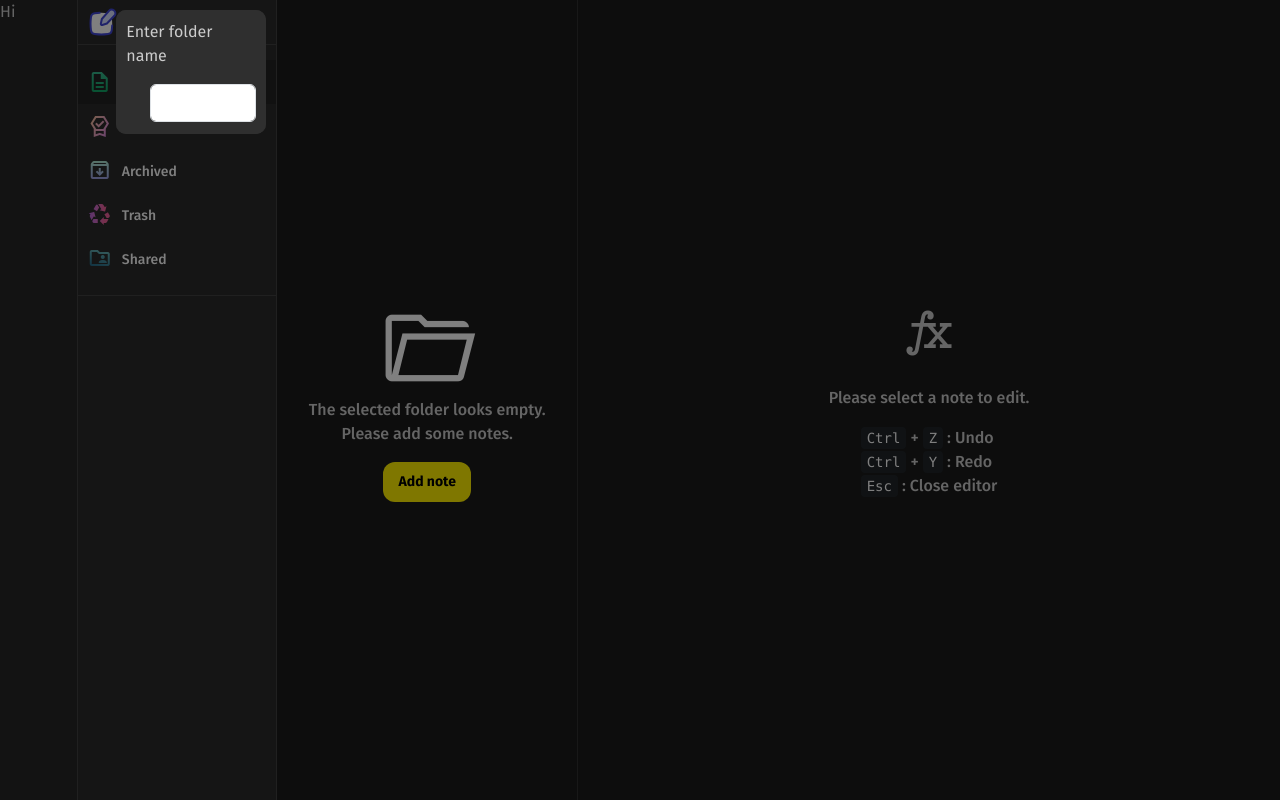
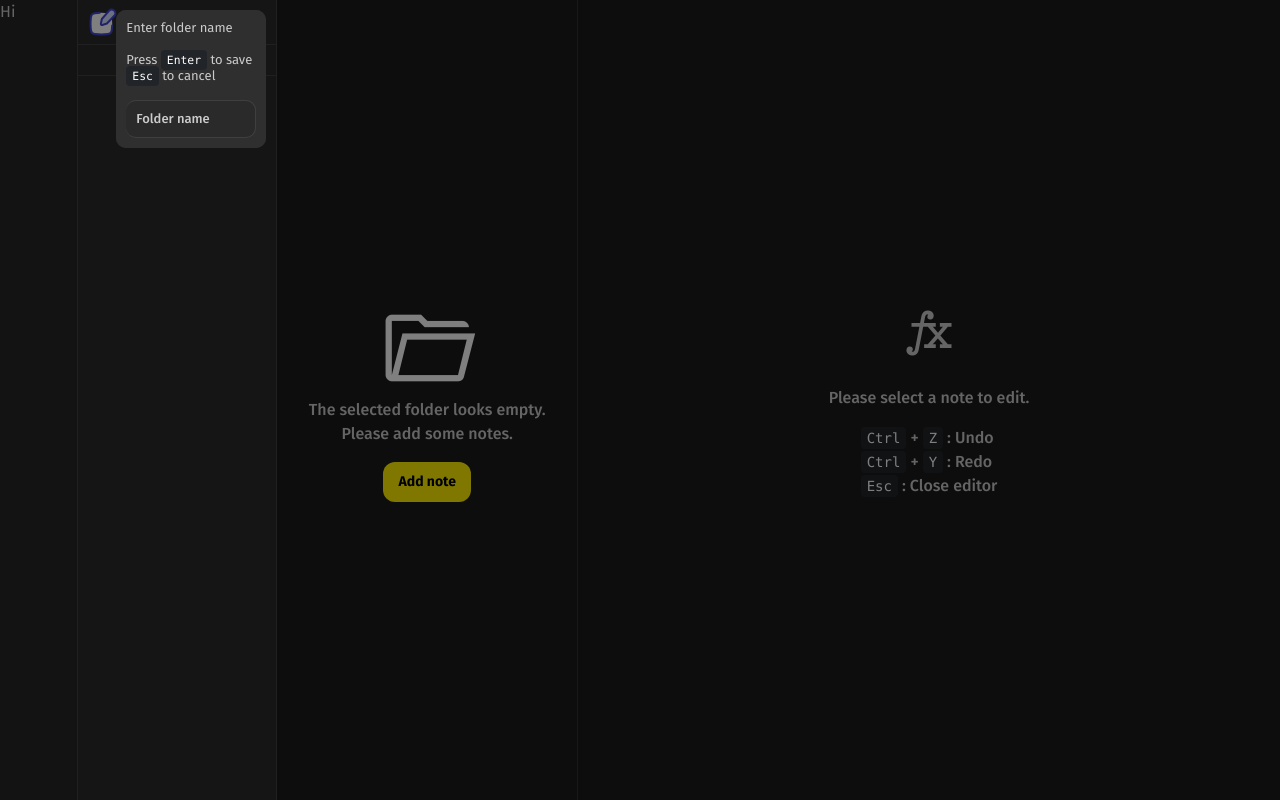
Before and after one commit to ebenjs/openpress, a Vue app: page / in a window 1280 px wide. Both pictures are taken after a click on the button "create_new_folder". Built offline with nearby package versions, Linux system fonts and the light colour scheme.

Commit message:
added new folder creation feature

```diff
--- a/src/assets/styles/main.scss
+++ b/src/assets/styles/main.scss
@@ -37,6 +37,15 @@ body {
   }
 }
 
+.custom-button-small {
+  padding: 5px 10px;
+}
+
+.custom-button-x-small {
+  padding: 2px 5px;
+  border-radius: 8px;
+}
+
 .ce-toolbar__plus {
   // same as hover
   background-color: $accent-color-darken;
--- a/src/components/FoldersView.vue
+++ b/src/components/FoldersView.vue
@@ -1,10 +1,9 @@
 <script setup lang="ts">
-import { ref, type PropType, watch, computed } from 'vue'
+import { type PropType, computed } from 'vue'
 import LogoView from './LogoView.vue'
 import FolderGroup from './folders-view/FolderGroup.vue'
 import type { Folder } from '@/types'
 import { generateUniqueId } from '@/utilities/helpers'
-import { appConstants } from '@/utilities/consts'
 
 const props = defineProps({
   // folders of Notes
@@ -22,20 +21,15 @@ const props = defineProps({
 
 const emit = defineEmits(['selected-folder-change'])
 
-const defaultFolders = computed(() => {
-  const defaultFoldersFromLocalStorage = localStorage.getItem(
-    appConstants.DEFAULT_LOCAL_STORAGE_KEY
-  )
-  if (defaultFoldersFromLocalStorage) {
-    return JSON.parse(defaultFoldersFromLocalStorage)
-  } else {
-    return appConstants.DEFAULT_FOLDERS
-  }
-})
-
 const filteredFoldersNoDefault = computed(() => {
   return props.folders.filter((folder) => {
     return !folder.isDefault
+  })
+})
+
+const filteredFoldersDefault = computed(() => {
+  return props.folders.filter((folder) => {
+    return folder.isDefault
   })
 })
 </script>
@@ -45,7 +39,7 @@ const filteredFoldersNoDefault = computed(() => {
     <LogoView />
     <div class="default-folder-group-wrapper">
       <FolderGroup
-        v-for="folder in defaultFolders"
+        v-for="folder in filteredFoldersDefault"
         :key="folder.id"
         :folder="folder"
         @click="$emit('selected-folder-change', folder.id)"
--- a/src/components/LogoView.vue
+++ b/src/components/LogoView.vue
@@ -2,14 +2,52 @@
 import { onMounted, ref } from 'vue'
 import CustomPopover from './notes-view/CustomPopover.vue'
 import TransparentIconButton from './global/TransparentIconButton.vue'
+import CustomizableInput from './global/CustomizableInput.vue'
+import { useFolderStore } from '@/stores/folder'
+import { generateUniqueId } from '@/utilities/helpers'
+import type { Folder } from '@/types'
+import type { DataAccess } from '@/services/data-access'
+import { DataAccessLocalStorageImpl } from '@/services/data-access-localstorage-impl'
+import { appConstants } from '@/utilities/consts'
 
+const folderStore = useFolderStore()
 const isPopoverActive = ref(false)
-const folderName = ref('')
+const newFolderName = ref('')
+const datadataAccessLocalStorageImpl: DataAccess = new DataAccessLocalStorageImpl()
+
+const customStyle = {
+  borderRadius: '10px',
+  fontSize: 'small'
+}
 
 const togglePopoverState = () => {
   isPopoverActive.value = !isPopoverActive.value
 }
 onMounted(() => {
+  window.addEventListener('keydown', (event) => {
+    if (event.key === 'Enter') {
+      const newFolder: Folder = {
+        id: generateUniqueId(),
+        name: newFolderName.value,
+        notes: []
+      }
+      folderStore.addNewFolder(newFolder)
+
+      datadataAccessLocalStorageImpl
+        .post(appConstants.DEFAULT_LOCAL_STORAGE_KEY, folderStore.folders)
+        .then(() => {
+          console.log('New folder added successfully')
+        })
+        .catch((error) => {
+          console.log('Error while adding new folder', error)
+        })
+
+      newFolderName.value = ''
+
+      isPopoverActive.value = false
+    }
+  })
+
   window.addEventListener('keydown', (event) => {
     if (event.key === 'Escape') {
       isPopoverActive.value = false
@@ -32,10 +70,18 @@ onMounted(() => {
     <div class="folder-create-wrapper d-flex flex-fill justify-content-end">
       <TransparentIconButton icon="create_new_folder" @click="togglePopoverState" />
       <CustomPopover v-if="isPopoverActive">
-        <p class="filter-title">Enter folder name</p>
-        <div class="form-check">
-          <input v-model="folderName" class="form-control" type="text" />
-        </div>
+        <p class="folder-create-text-title">Enter folder name</p>
+        <p class="folder-create-text-title">
+          Press <kbd>Enter</kbd> to save <kbd>Esc</kbd> to cancel
+        </p>
+        <form class="d-flex">
+          <CustomizableInput
+            icon="search"
+            :customStyle="customStyle"
+            placeholder="Folder name"
+            v-model="newFolderName"
+          />
+        </form>
       </CustomPopover>
     </div>
   </div>
@@ -57,4 +103,8 @@ onMounted(() => {
     @include medium;
   }
 }
+
+.folder-create-text-title {
+  @include x-small;
+}
 </style>
--- /dev/null
+++ b/src/components/global/CustomizableInput.vue
@@ -0,0 +1,154 @@
+<script setup lang="ts">
+import { computed, ref, type PropType } from 'vue'
+
+interface TransitionOptions {
+  property: string
+  value: string
+}
+
+interface InputStyle {
+  borderRadius: string
+  fontSize: string
+}
+
+const props = defineProps({
+  modelValue: {
+    type: String,
+    default: ''
+  },
+  customStyle: {
+    type: Object as PropType<InputStyle>,
+    default: () => ({})
+  },
+  isInputGroup: {
+    type: Boolean,
+    default: false
+  },
+  icon: {
+    type: String,
+    default: ''
+  },
+  placeholder: {
+    type: String,
+    default: ''
+  },
+  activateTransition: {
+    type: [Object, Boolean] as PropType<TransitionOptions | false>,
+    default: false
+  }
+})
+
+const emit = defineEmits(['update:modelValue'])
+
+const isActive = ref(false)
+
+const computeClass = computed(() => {
+  let finalClass = 'custom-input'
+  if (props.customStyle.fontSize) {
+    finalClass += ' custom-input-font-' + props.customStyle.fontSize
+  }
+  if (props.activateTransition) {
+    finalClass += ' custom-input-transition'
+  }
+  return finalClass
+})
+
+const computeStyle = computed(() => {
+  let computedStyle = {
+    ...props.customStyle
+  }
+
+  if (!props.activateTransition) {
+    return computedStyle
+  }
+
+  const { property, value } = props.activateTransition
+  if (isActive.value) {
+    computedStyle = {
+      ...computedStyle,
+      [property]: value
+    }
+  }
+
+  return computedStyle
+})
+</script>
+
+<template>
+  <span class="w-100">
+    <div v-if="isInputGroup" class="input-group d-flex justify-content-end">
+      <span class="input-group-text" id="basic-addon1">
+        <span class="material-symbols-outlined"> {{ icon }} </span>
+      </span>
+      <input
+        :value="modelValue"
+        @input="$emit('update:modelValue', $event.target.value)"
+        type="text"
+        :class="computeClass"
+        :style="computeStyle"
+        :placeholder="placeholder"
+        aria-describedby="basic-addon1"
+        @focus="isActive = true"
+        @blur="isActive = false"
+      />
+    </div>
+
+    <div v-else class="d-flex w-100 justify-content-end">
+      <input
+        :value="modelValue"
+        @input="$emit('update:modelValue', $event.target.value)"
+        type="text"
+        :class="computeClass"
+        :style="computeStyle"
+        :placeholder="placeholder"
+        @focus="isActive = true"
+        @blur="isActive = false"
+      />
+    </div>
+  </span>
+</template>
+
+<style lang="scss" scoped>
+.input-group {
+  .input-group-text {
+    background-color: $secondary-color;
+    border: solid 1px $default-border-color;
+    border-right: none;
+    border-radius: 20px;
+    color: $dull-white;
+  }
+
+  .custom-input {
+    padding: 4px 5px 4px 0px;
+    width: 50%;
+  }
+}
+
+.custom-input {
+  padding: 8px 2px 8px 10px;
+  width: 100%;
+  border: solid 0.1px $default-border-color;
+  border-left: none;
+  border-radius: 20px;
+  background-color: $secondary-color;
+  color: $white;
+  outline: none;
+  @include small;
+
+  &::placeholder {
+    color: $dull-white;
+  }
+}
+
+.custom-input-transition {
+  transition: width 0.3s;
+}
+
+.custom-input-font-small {
+  @include small;
+}
+
+.custom-input-font-x-small {
+  @include x-small;
+}
+</style>
--- a/src/components/notes-view/SearchBar.vue
+++ b/src/components/notes-view/SearchBar.vue
@@ -1,4 +1,6 @@
 <script setup lang="ts">
+import CustomizableInput from '@/components/global/CustomizableInput.vue'
+
 const props = defineProps({
   modelValue: {
     type: String,
@@ -6,52 +8,21 @@ const props = defineProps({
   }
 })
 const emit = defineEmits(['update:modelValue'])
+const transitionOptions = {
+  property: 'width',
+  value: '78%'
+}
 </script>
 
 <template>
-  <div class="input-group d-flex justify-content-end">
-    <span class="input-group-text" id="basic-addon1">
-      <span class="material-symbols-outlined"> search </span>
-    </span>
-    <input
-      :value="modelValue"
-      @input="$emit('update:modelValue', $event.target.value)"
-      type="text"
-      class="search-input"
-      placeholder="Search..."
-      aria-describedby="basic-addon1"
-    />
-  </div>
+  <CustomizableInput
+    :isInputGroup="true"
+    icon="search"
+    :activateTransition="transitionOptions"
+    placeholder="Search..."
+    :modelValue="props.modelValue"
+    @update:modelValue="emit('update:modelValue', $event)"
+  />
 </template>
 
-<style lang="scss" scoped>
-.input-group-text {
-  background-color: $secondary-color;
-  border: solid 1px $default-border-color;
-  border-right: none;
-  border-radius: 20px;
-  color: $dull-white;
-}
-
-.search-input {
-  padding: 4px 5px 4px 0px;
-  border: solid 0.1px $default-border-color;
-  border-left: none;
-  border-radius: 20px;
-  background-color: $secondary-color;
-  width: 50%;
-  transition: width 0.3s;
-  @include small;
-
-  &::placeholder {
-    color: $dull-white;
-  }
-
-  &:focus {
-    width: 80%;
-  }
-
-  color: $white;
-  outline: none;
-}
-</style>
+<style lang="scss" scoped></style>
--- a/src/types.d.ts
+++ b/src/types.d.ts
@@ -14,7 +14,7 @@ interface EditorOutputFormat {
 }
 
 interface Folder {
-  id: number
+  id: number | string
   name: string
   icon?: string
   background?: string
```
Also changed, not shown: src/views/HomeView.vue (+27 -10 lines).
